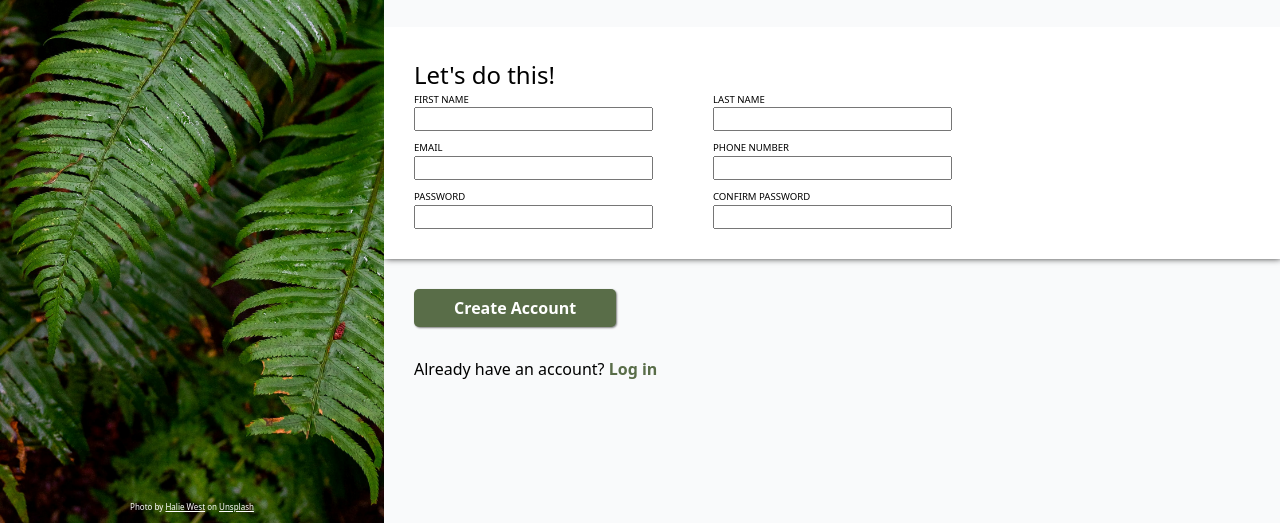
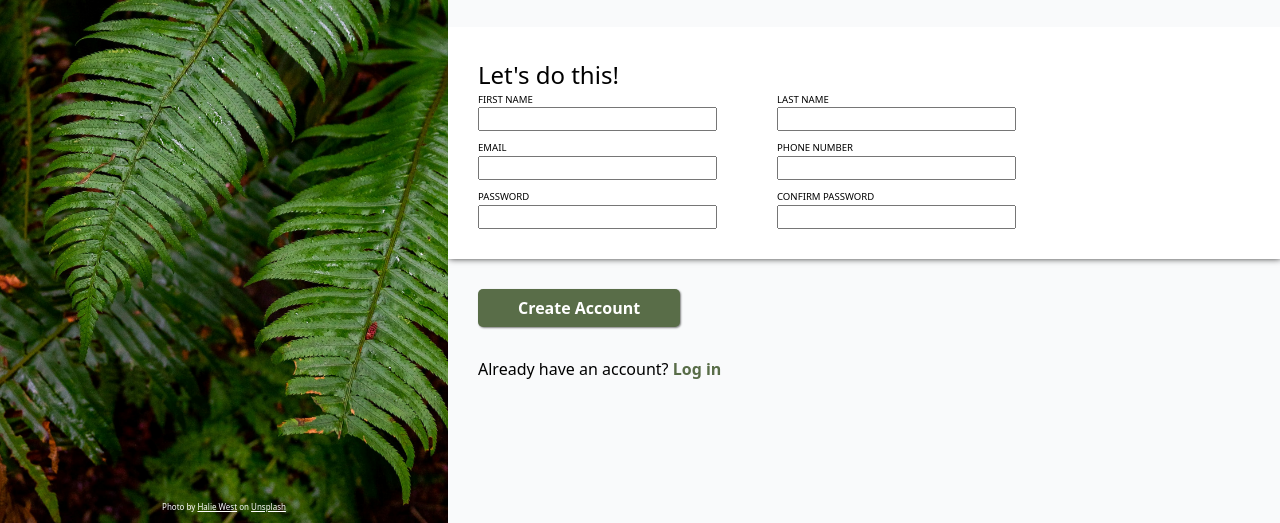
Before and after one commit to yochie/odin-signup, a website: page index.html in a window 1280 px wide. Shown: the part 277-800 px from the top of the page. Drawn offline with nearby package versions, Linux system fonts and the light colour scheme.

Commit message:
Adjust header width

```diff
--- a/styles.css
+++ b/styles.css
@@ -57,7 +57,7 @@ header {
   position: fixed;
   top: 0;
   bottom: 0;
-  width: 30%;
+  width: 35%;
   background-image: url(images/halie-west-25xggax4bSA-unsplash.jpg);
   background-position: center;
   background-repeat: no-repeat;
@@ -102,7 +102,7 @@ header h1 {
 }
 
 main {
-  margin-left: 30%;
+  margin-left: 35%;
   display: flex;
   flex-direction: column;
   min-height: 100vh;
```
